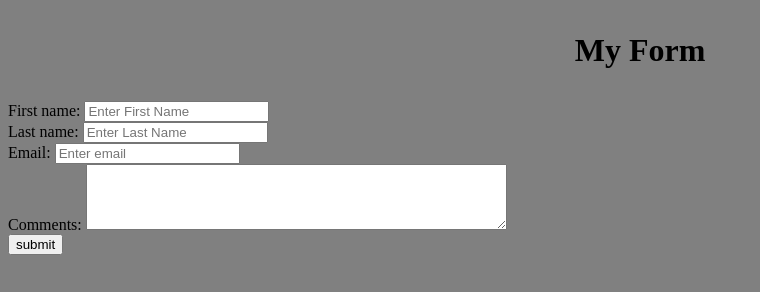
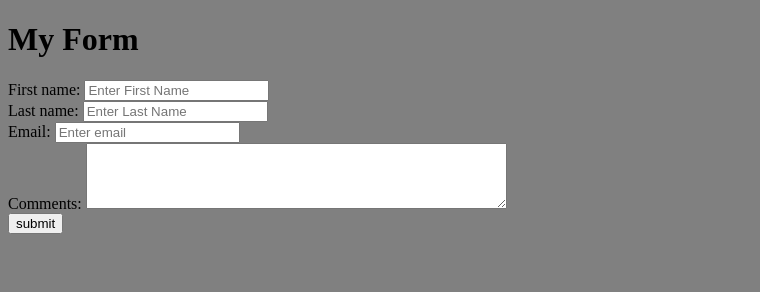
Before and after one commit to ESousa/Week-2, a plain HTML site: page home.html in a window 1280 px wide. Shown: the whole page, without its empty margins (0-760 px from the left). Drawn offline with Linux system fonts and the light colour scheme.

Commit message:
Update home.html

```diff
--- a/home.html
+++ b/home.html
@@ -11,7 +11,7 @@
 
 
 	<body>
-	<h1><p style="text-align: center;">My Form</h1>
+	<h1>My Form</h1>
 
 
 
```
